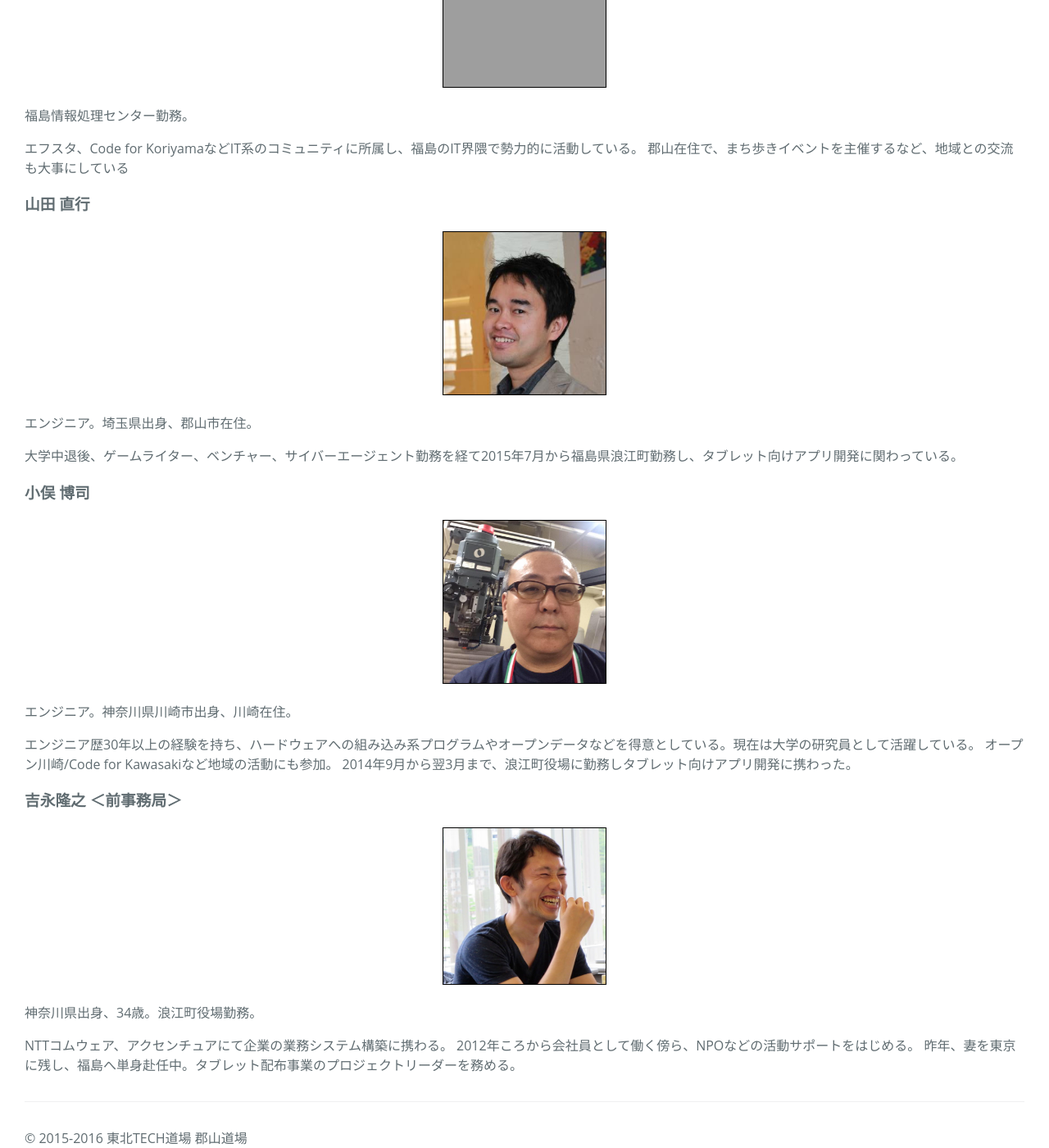
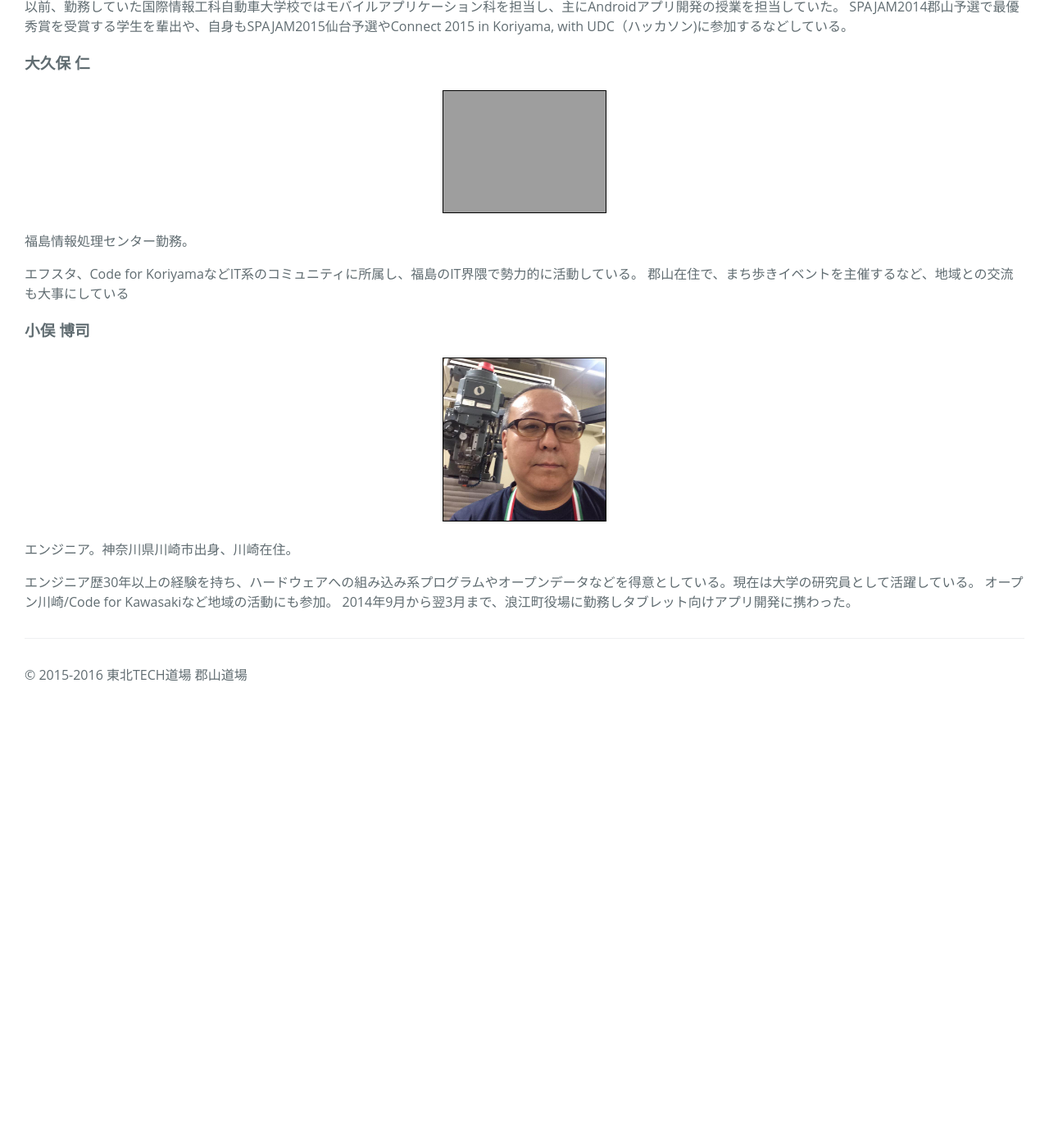
Before and after one commit to koriyamadojo/koriyamadojo.github.io, a Jekyll site: the page built from index.md, in a window 1280 px wide and 1400 px high, scrolled down 2067 px. Shown: the whole window at 82% size. Built offline with Jekyll 4.4.1, drawn with Linux system fonts in a browser that asks for light colours; after the commit the page ends 2902 px from its top, so only the background shows below that; some of the changed text lies outside the part shown.

Commit message:
Add Sugawara-sensei

```diff
--- a/index.md
+++ b/index.md
@@ -80,16 +86,6 @@ SPAJAM2014郡山予選で最優秀賞を受賞する学生を輩出や、自身
 エフスタ、Code for KoriyamaなどIT系のコミュニティに所属し、福島のIT界隈で勢力的に活動している。
 郡山在住で、まち歩きイベントを主催するなど、地域との交流も大事にしている
 
-### 山田 直行
-
-<div class="member">
- <img src="{{site.url}}/images/uploads/2015/08/402635_10150524401549055_1521132553_n-1.jpg">
-</div>
-
-エンジニア。埼玉県出身、郡山市在住。
-
-大学中退後、ゲームライター、ベンチャー、サイバーエージェント勤務を経て2015年7月から福島県浪江町勤務し、タブレット向けアプリ開発に関わっている。
-
 ### 小俣 博司
 
 <div class="member">
@@ -101,15 +97,3 @@ SPAJAM2014郡山予選で最優秀賞を受賞する学生を輩出や、自身
 エンジニア歴30年以上の経験を持ち、ハードウェアへの組み込み系プログラムやオープンデータなどを得意としている。現在は大学の研究員として活躍している。
 オープン川崎/Code for Kawasakiなど地域の活動にも参加。
 2014年9月から翌3月まで、浪江町役場に勤務しタブレット向けアプリ開発に携わった。
-
-### 吉永隆之 ＜前事務局＞
-
-<div class="member">
- <img src="{{site.url}}/images/uploads/2015/08/profile.png">
-</div>
-
-神奈川県出身、34歳。浪江町役場勤務。
-
-NTTコムウェア、アクセンチュアにて企業の業務システム構築に携わる。
-2012年ころから会社員として働く傍ら、NPOなどの活動サポートをはじめる。
-昨年、妻を東京に残し、福島へ単身赴任中。タブレット配布事業のプロジェクトリーダーを務める。
```
Also changed, not shown: other parts of index.md (+6 -0 lines).
